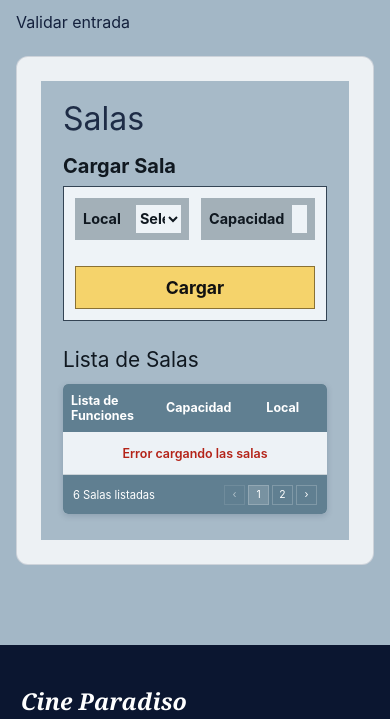
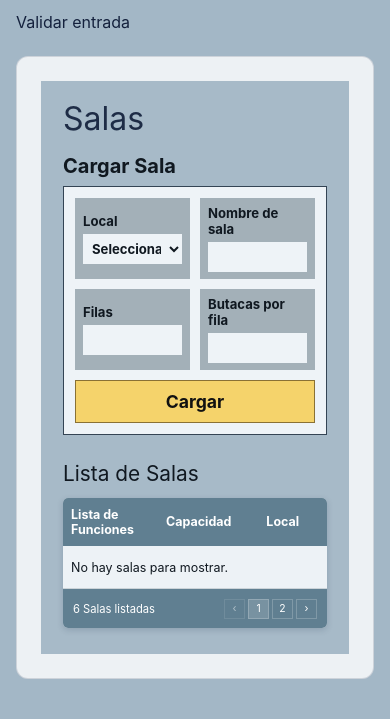
Before and after one commit to Kuperph7/cine-paradiso-web, a Flask app: page /admin/salas in a window 390 px wide. Shown: the part 355-1074 px from the top of the page. Run offline with Flask 3, Linux system fonts and the light colour scheme; data that the repository does not hold is empty.

Commit message:
Cree la conexion de admin/salas POST

```diff
--- a/app/routes/admin.py
+++ b/app/routes/admin.py
@@ -3,7 +3,7 @@ import requests
 
 admin_bp = Blueprint("admin", __name__, url_prefix="/admin")
 
-Backend_url = ""
+Backend_url = "http://127.0.0.1:5000"
 
 @admin_bp.get("/peliculas")
 def peliculas():
@@ -20,8 +20,10 @@ def salas():
 
     if request.method == "POST":
             datos = {
-            "local_id": request.form.get("local"),
-            "capacidad": request.form.get("capacidad"),
+                "local_id": request.form.get("local", type=int),
+                "nombre": request.form.get("nombre", "").strip(),
+                "filas": request.form.get("filas", type=int),
+                "butacas_por_fila": request.form.get("butacas_por_fila", type=int),
             }
             try:
                 respuesta = requests.post(
@@ -38,7 +40,7 @@ def salas():
     salas = []
     try:
         respuesta = requests.get(f"{Backend_url}/salas", timeout=5)
-        #No estoy seguro si la url del backend es admin/salas o /salas a secas
+
         salas = respuesta.json()["salas"]
         error_salas = False
     except requests.RequestException:
--- a/app/static/css/salas.css
+++ b/app/static/css/salas.css
@@ -32,11 +32,10 @@
 }
 
 .salas-form {
-    display: flex;
-    flex-wrap: wrap;
-    align-items: center;
-    gap: 18px;
-    min-height: 56px;
+    display: grid;
+    grid-template-columns: repeat(2, minmax(0, 1fr));
+    align-items: stretch;
+    gap: 12px;
     padding: 12px 20px;
     border: 1px solid #344454;
     background: #eef3f7;
@@ -52,7 +51,7 @@
     justify-content: space-between;
     gap: 8px;
     min-width: 0;
-    padding: 5px 8px;
+    padding: 7px 8px;
     background: #a3b0b8;
     font-size: 0.8rem;
     font-weight: 700;
@@ -67,10 +66,13 @@
 
 .salas-form select,
 .salas-form input {
+    flex: 1;
+    width: auto;
     min-width: 0;
-    height: 28px;
+    height: 30px;
     border: 0;
     border-radius: 0;
+    padding: 3px 5px;
     background: #eef3f7;
     color: #101820;
     font: inherit;
@@ -85,9 +87,14 @@
     padding: 2px 5px;
 }
 
+.salas-form label span {
+    flex: 0 0 auto;
+}
+
 .salas-form button {
-    min-width: 72px;
-    padding: 4px 12px;
+    grid-column: 1 / -1;
+    min-height: 40px;
+    padding: 6px 12px;
     border: 1px solid #8a7134;
     background: #f5d36b;
     color: #111;
@@ -209,32 +216,30 @@
     }
 
     .salas-form {
-        gap: 26px 12px;
+        grid-template-columns: repeat(2, minmax(0, 1fr));
+        gap: 10px;
         padding: 11px;
     }
 
     .salas-form label {
-        width: calc((100% - 12px) / 2);
-        flex: 0 0 calc((100% - 12px) / 2);
+        min-height: 62px;
+        flex-direction: column;
+        align-items: stretch;
+        justify-content: center;
+        gap: 5px;
+        padding: 7px 8px;
+        font-size: 0.82rem;
     }
 
-    .salas-form label {
-        min-height: 42px;
-        padding: 6px 8px;
-        font-size: 0.9rem;
-    }
-
-    .salas-form select {
-        width: 46%;
-    }
-
+    .salas-form select,
     .salas-form input {
-        width: 46px;
+        flex: none;
+        width: 100%;
+        height: 30px;
     }
 
     .salas-form button {
         width: 100%;
-        flex: 0 0 100%;
         min-height: 43px;
         font-size: 1.1rem;
     }
--- a/app/templates/administrador/salas.html
+++ b/app/templates/administrador/salas.html
@@ -8,13 +8,14 @@
 <section class="salas-page" aria-labelledby="salas-title">
     <h1 id="salas-title" class="salas-title">Salas</h1>
 
+    <!-- Formulario creacion de salas-->
     <section class="salas-form-section" aria-labelledby="cargar-sala-title">
         <h2 id="cargar-sala-title">Cargar Sala</h2>
 
         <form class="salas-form" method="post" action="{{ url_for('admin.salas') }}">
             <label class="field-local" for="local">
                 <span>Local</span>
-                <select id="local" name="local">
+                <select id="local" name="local" required>
                     <option value="">Seleccionar</option>
                     <option value="1">Local 1</option>
                     <option value="2">Local 2</option>
@@ -22,15 +23,46 @@
                 </select>
             </label>
 
-            <label class="field-capacidad" for="capacidad">
-                <span>Capacidad</span>
-                <input id="capacidad" name="capacidad" type="number" min="1">
+            <label class="field-nombre" for="nombre">
+                <span>Nombre de sala</span>
+                <input
+                    id="nombre"
+                    name="nombre"
+                    type="text"
+                    maxlength="100"
+                    required
+                >
+            </label>
+
+            <label class="field-filas" for="filas">
+                <span>Filas</span>
+                <input
+                    id="filas"
+                    name="filas"
+                    type="number"
+                    min="1"
+                    step="1"
+                    required
+                >
+            </label>
+
+            <label class="field-butacas" for="butacas_por_fila">
+                <span>Butacas por fila</span>
+                <input
+                    id="butacas_por_fila"
+                    name="butacas_por_fila"
+                    type="number"
+                    min="1"
+                    step="1"
+                    required
+                >
             </label>
 
             <button type="submit">Cargar</button>
         </form>
     </section>
 
+    <!-- Listado de salas -->
     <section class="salas-list-section" aria-labelledby="lista-salas-title">
         <h2 id="lista-salas-title">Lista de Salas</h2>
 
```
